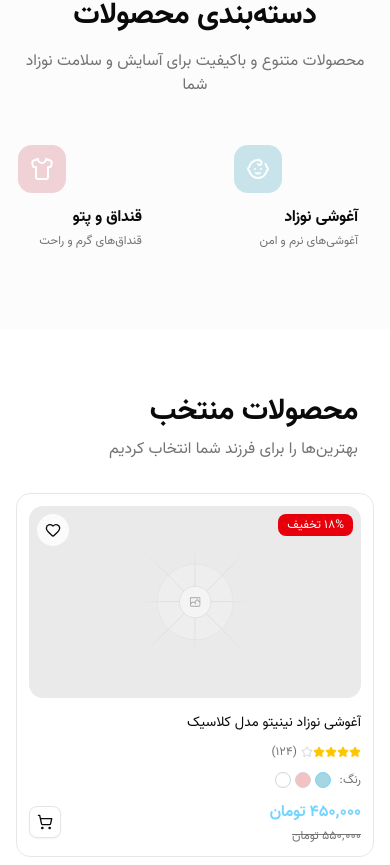
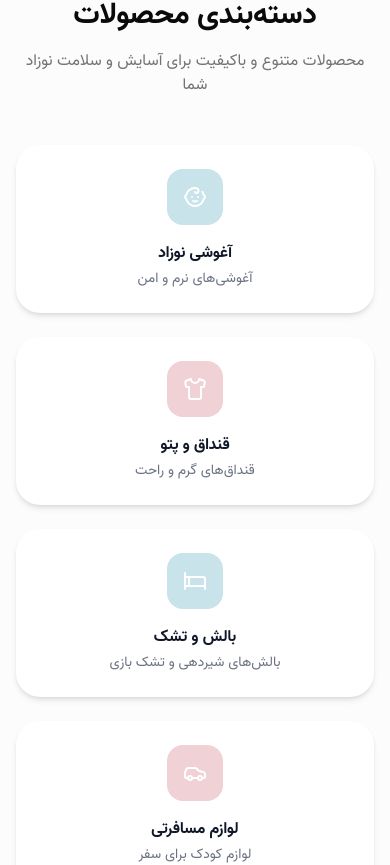
Before and after one commit to LoopCrafter/ninito-client, a Next.js app: page / in a window 390 px wide. Shown: the part 1186-2051 px from the top of the page. Built offline with nearby package versions, Linux system fonts and the light colour scheme.

Commit message:
Stylefix: improved categories section's responsive in home page

```diff
--- a/components/categories-section.tsx
+++ b/components/categories-section.tsx
@@ -1,3 +1,5 @@
+"use client";
+
 import { Baby, Shirt, Bed, Car, Gift, Heart } from "lucide-react";
 
 const categories = [
@@ -58,22 +60,22 @@ export function CategoriesSection() {
           </p>
         </div>
 
-        {/* Desktop Grid */}
-        <div className="hidden md:grid grid-cols-2 lg:grid-cols-3 gap-6">
+        {/* Responsive Grid */}
+        <div className="grid grid-cols-1 sm:grid-cols-2 md:grid-cols-3 lg:grid-cols-3 gap-6">
           {categories.map((category) => {
             const IconComponent = category.icon;
             return (
               <a
                 key={category.id}
                 href="/products"
-                className="category-card block cursor-pointer rounded-3xl bg-white shadow-md hover:shadow-xl transition-shadow duration-300 py-10 px-4 text-center"
+                className="category-card block cursor-pointer rounded-3xl bg-white shadow-md hover:shadow-xl transition-shadow duration-300 py-6 px-4 text-center"
               >
                 <div
-                  className={`${category.color} w-16 h-16 rounded-2xl flex items-center justify-center mx-auto mb-4 bg-[${category.color}]`}
+                  className={`w-14 h-14 sm:w-16 sm:h-16 rounded-2xl flex items-center justify-center mx-auto mb-4 ${category.color}`}
                 >
-                  <IconComponent className="h-8 w-8 text-white" />
+                  <IconComponent className="h-6 w-6 sm:h-8 sm:w-8 text-white" />
                 </div>
-                <h3 className="font-semibold text-lg mb-1 text-gray-900">
+                <h3 className="font-semibold text-base sm:text-lg mb-1 text-gray-900">
                   {category.name}
                 </h3>
                 <p className="text-sm text-gray-500">{category.description}</p>
@@ -81,37 +83,6 @@ export function CategoriesSection() {
             );
           })}
         </div>
-
-        {/* Mobile Horizontal Scroll */}
-        <div className="md:hidden overflow-x-auto">
-          <div
-            className="flex space-x-4 space-x-reverse pb-4"
-            style={{ width: "max-content" }}
-          >
-            {categories.map((category) => {
-              const IconComponent = category.icon;
-              return (
-                <a
-                  key={category.id}
-                  href="/products"
-                  className="category-card cursor-pointer min-w-[200px] block"
-                >
-                  <div
-                    className={`${category.color} w-12 h-12 rounded-xl flex items-center justify-center mx-auto mb-3`}
-                  >
-                    <IconComponent className="h-6 w-6 text-white" />
-                  </div>
-                  <h3 className="font-semibold text-base mb-1">
-                    {category.name}
-                  </h3>
-                  <p className="text-muted-foreground text-xs">
-                    {category.description}
-                  </p>
-                </a>
-              );
-            })}
-          </div>
-        </div>
       </div>
     </section>
   );
--- a/components/products-slider.tsx
+++ b/components/products-slider.tsx
@@ -37,8 +37,6 @@ export function ProductsSlider({
     <section className="py-16">
       <div className="container mx-auto px-4">
         {/* Header */}
-        <div className="container mx-auto px-4">
-          {/* Header */}
         <div className="flex items-center justify-between mb-8">
           <div>
             <h2 className="text-3xl md:text-4xl font-bold mb-2">{title}</h2>
@@ -46,7 +44,7 @@ export function ProductsSlider({
           </div>
 
           {/* Navigation Controls */}
-            <div className="hidden md:flex items-center space-x-2 space-x-reverse">
+          <div className="flex items-center space-x-2 space-x-reverse">
             <Button
               variant="outline"
               size="icon"
@@ -63,7 +61,6 @@ export function ProductsSlider({
             >
               <ChevronLeft className="h-4 w-4" />
             </Button>
-            </div>
           </div>
         </div>
 
```
Lines whose indentation alone changed are shown as unchanged.
